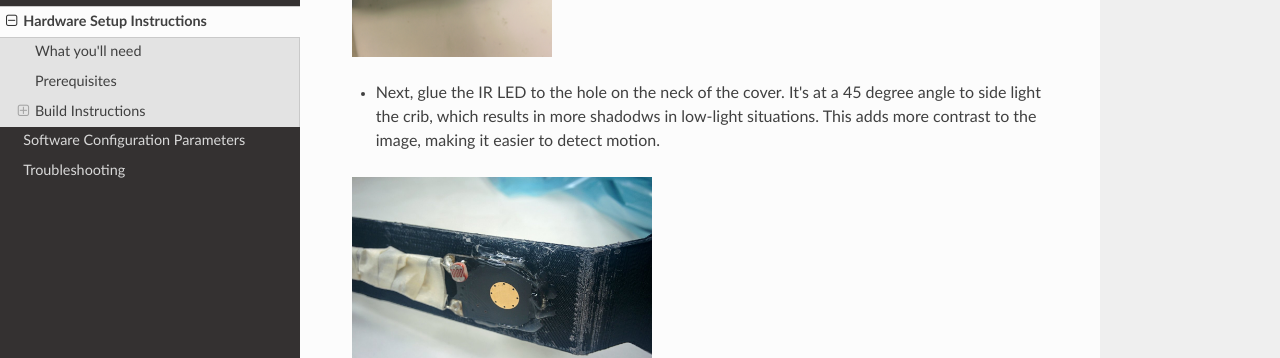
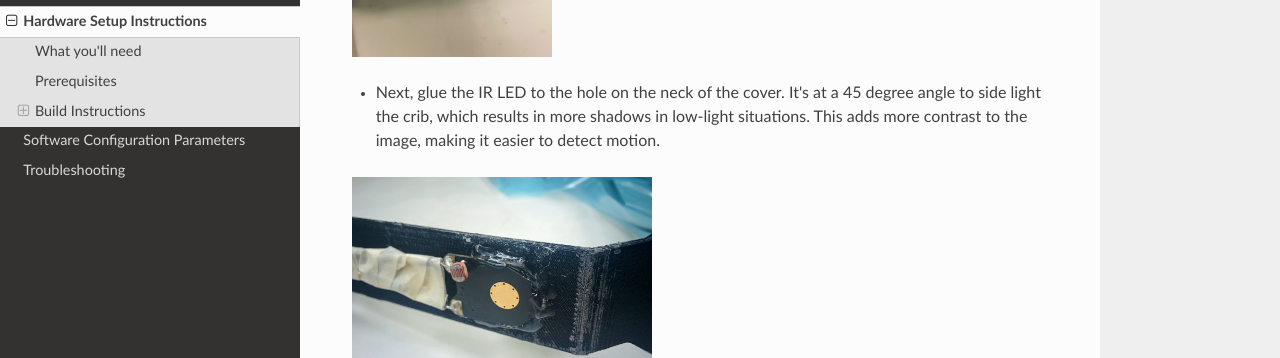
Before and after one commit to lukehsiao/CribSense, an MkDocs documentation site: the page built from docs/setup/hw-setup.md, in a window 1280 px wide and 900 px high, scrolled down 8097 px. Shown: the part 175-533 px from the top of the window. Built offline with MkDocs 1.6.1, drawn with Linux system fonts in a browser that asks for light colours; nearby versions of some CDN libraries; old or Windows-style settings are respelled for this version of MkDocs.

Commit message:
fix typo

```diff
--- a/docs/setup/hw-setup.md
+++ b/docs/setup/hw-setup.md
@@ -199,7 +199,7 @@ Click any of the pictures below for higher resolution images.
   <img src="../../img/noir-glued.jpg" alt="front" width=200>
 </a>
 
--   Next, glue the IR LED to the hole on the neck of the cover. It's at a 45 degree angle to side light the crib, which results in more shadodws in low-light situations. This adds more contrast to the image, making it easier to detect motion.
+-   Next, glue the IR LED to the hole on the neck of the cover. It's at a 45 degree angle to side light the crib, which results in more shadows in low-light situations. This adds more contrast to the image, making it easier to detect motion.
 
 <a href="../../img/ir-led-glued-zoom.jpg">
   <img src="../../img/ir-led-glued-zoom.jpg" alt="front" width=300>
```
